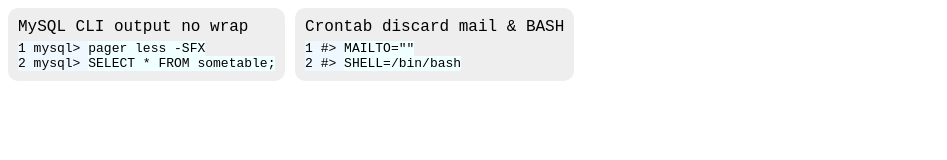
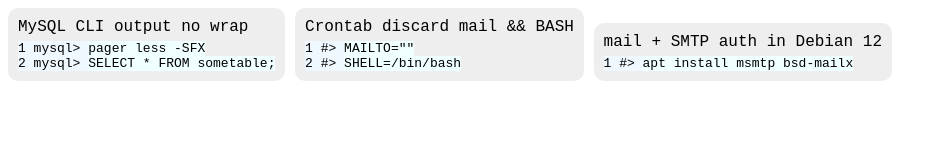
Before and after one commit to SimasGodovan/simas-godovan-lt, a plain HTML site: page index.html in a window 1280 px wide. Shown: the whole page, without its empty margins (0-947 px from the left). Drawn offline with Linux system fonts and the light colour scheme.

Commit message:
Add msmtp mail auth
Signed-off-by: Simas Godovan <simas.godovan@wophotonics.com>

```diff
--- a/index.html
+++ b/index.html
@@ -50,12 +50,18 @@
                 </pre>
             </span>
             <span class="code-bash">
-                <p>Crontab discard mail & BASH</p>
+                <p>Crontab discard mail && BASH</p>
                 <pre>
                     <span>MAILTO=""</span>
                     <span>SHELL=/bin/bash</span>
                 </pre>
             </span>
+	    <span class="code-bash">
+                <p>mail + SMTP auth in Debian 12</p>
+                <pre>
+                    <span>apt install msmtp bsd-mailx</span>
+                </pre>
+	    </span>
         </main>
     </body>
 </html>
```
